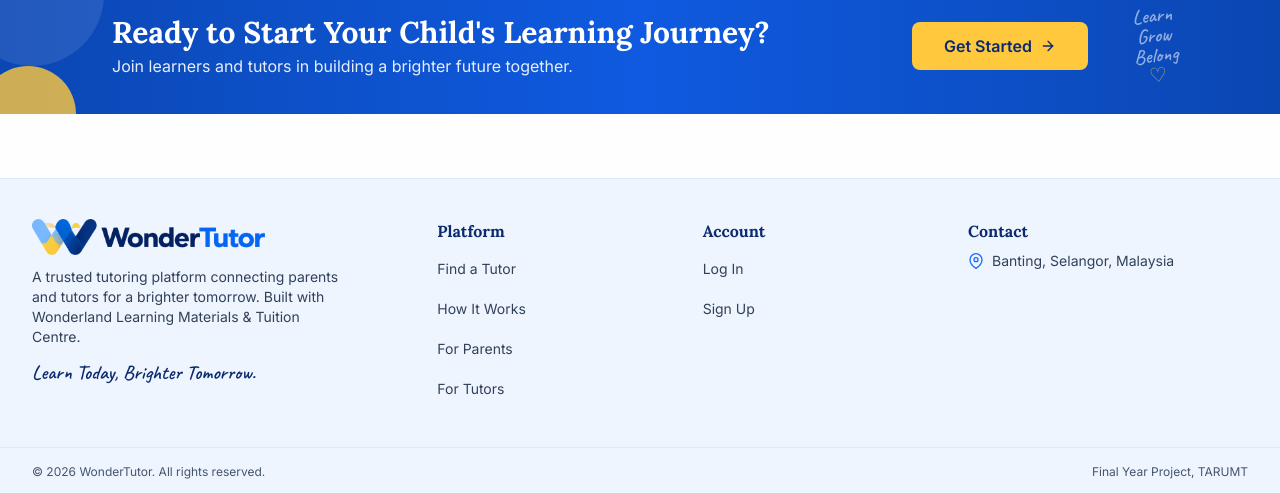
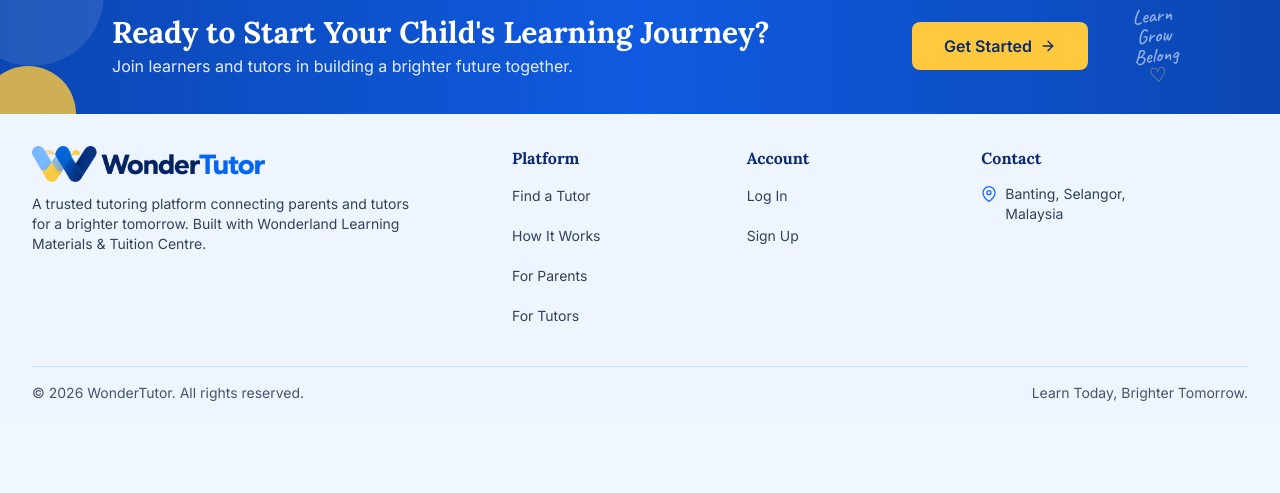
Before and after one commit to Xinyue1006/wondertutor, a React (Vite) app in the folder frontend/: page / in a window 1280 px wide. Shown: the part 1531-2024 px from the top of the page. After the commit the page ends 1950 px from the top, so only its background shows below. Built offline with nearby package versions, Linux system fonts and the light colour scheme; no server answers.

Commit message:
footer: attach to the CTA banner, compact grouped columns

```diff
--- a/frontend/src/layouts/PublicLayout.jsx
+++ b/frontend/src/layouts/PublicLayout.jsx
@@ -24,11 +24,12 @@ function NavLink({ label, to, active }) {
 
 export default function PublicLayout() {
   const { pathname, hash } = useLocation()
+  const isHome = pathname === '/'
   const [menuOpen, setMenuOpen] = useState(false)
   const isActive = (to) => (to.startsWith('/#') ? pathname === '/' && hash === to.slice(1) : pathname === to)
   // The landing page body is a whiter blue than the app pages (the hero keeps the stronger blue)
   return (
-    <div className={`min-h-screen overflow-x-clip ${pathname === '/' ? 'bg-gradient-to-b from-[#f9fbff] to-white' : ''}`}>
+    <div className={`min-h-screen overflow-x-clip ${isHome ? 'bg-gradient-to-b from-[#f9fbff] to-white' : ''}`}>
       {/* Plain full-width bar (no box or border), like the landing mockup */}
       <header className="relative z-20 w-full bg-white">
         <div className="mx-auto flex max-w-[1300px] items-center justify-between gap-3 px-4 py-2 md:px-8">
@@ -69,17 +70,17 @@ export default function PublicLayout() {
           </nav>
         )}
       </header>
-      <main className="mx-auto max-w-[1300px] px-3 pb-10 md:px-6">
+      <main className={`mx-auto max-w-[1300px] px-3 md:px-6 ${isHome ? '' : 'pb-10'}`}>
         <Outlet />
       </main>
-      {/* Footer: full-width light-blue band with the same serif headings, navy text and rounded details as the page */}
-      <footer id="about" className="mt-6 scroll-mt-24 border-t border-brand-100 bg-brand-50 text-sm text-slate-700">
-        <div className="mx-auto grid max-w-[1300px] gap-8 px-4 py-10 md:grid-cols-[1.6fr_1fr_1fr_1.2fr] md:px-8">
+      {/* Footer: light-blue band in the same container width as the sections. On the landing page it touches the CTA banner directly. */}
+      <footer id="about" className={`scroll-mt-24 bg-brand-50 text-sm text-slate-700 ${isHome ? '' : 'mt-2'}`}>
+        <div className="mx-auto grid max-w-[1300px] gap-8 px-4 py-8 md:px-8 lg:grid-cols-[26rem_1fr] lg:gap-16">
           <div>
             <Logo className="h-9" />
-            <p className="mt-3 max-w-xs">A trusted tutoring platform connecting parents and tutors for a brighter tomorrow. Built with Wonderland Learning Materials &amp; Tuition Centre.</p>
-            <p className="mt-3 font-hand text-xl text-navy">Learn Today, Brighter Tomorrow.</p>
+            <p className="mt-3 max-w-sm">A trusted tutoring platform connecting parents and tutors for a brighter tomorrow. Built with Wonderland Learning Materials &amp; Tuition Centre.</p>
           </div>
+          <div className="grid gap-8 sm:grid-cols-3 lg:max-w-2xl">
             <nav aria-label="Platform">
               <h2 className="mb-2 font-display text-base font-bold text-navy">Platform</h2>
               <ul className="space-y-1">
@@ -98,16 +99,17 @@ export default function PublicLayout() {
             </nav>
             <div>
               <h2 className="mb-2 font-display text-base font-bold text-navy">Contact</h2>
-            <p className="flex items-start gap-2">
+              <p className="flex min-h-9 items-start gap-2 pt-1.5">
                 <svg viewBox="0 0 24 24" className="mt-0.5 h-4 w-4 shrink-0 text-brand-500" fill="none" stroke="currentColor" strokeWidth="2" strokeLinecap="round" strokeLinejoin="round" aria-hidden="true"><path d="M21 10c0 7-9 13-9 13s-9-6-9-13a9 9 0 0 1 18 0z" /><circle cx="12" cy="10" r="3" /></svg>
                 Banting, Selangor, Malaysia
               </p>
             </div>
           </div>
-        <div className="border-t border-brand-100">
-          <div className="mx-auto flex max-w-[1300px] flex-wrap items-center justify-between gap-2 px-4 py-4 text-xs text-slate-600 md:px-8">
+        </div>
+        <div className="mx-auto max-w-[1300px] px-4 md:px-8">
+          <div className="flex flex-wrap items-center justify-between gap-1 border-t border-brand-200/70 py-4 text-sm text-slate-600">
             <span>&copy; {new Date().getFullYear()} WonderTutor. All rights reserved.</span>
-            <span>Final Year Project, TARUMT</span>
+            <span>Learn Today, Brighter Tomorrow.</span>
           </div>
         </div>
       </footer>
```
Lines whose indentation alone changed are shown as unchanged.
